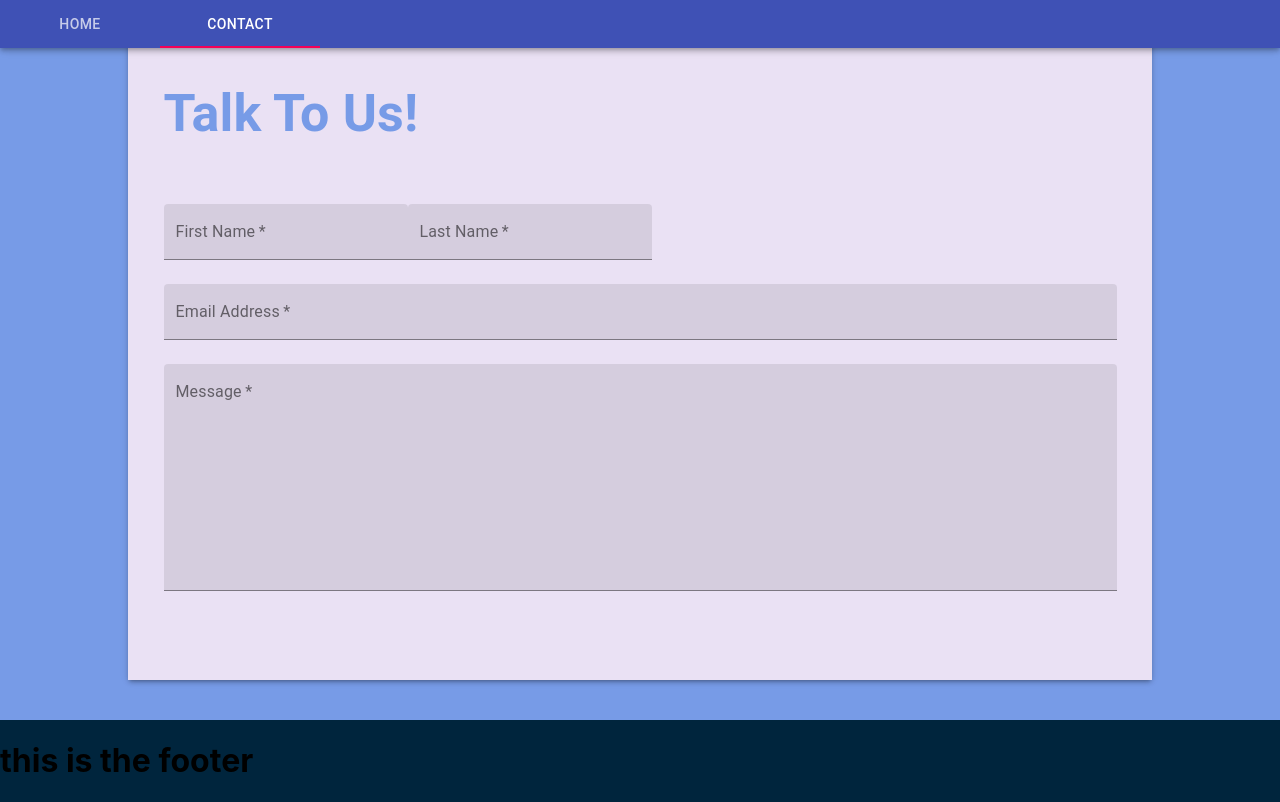
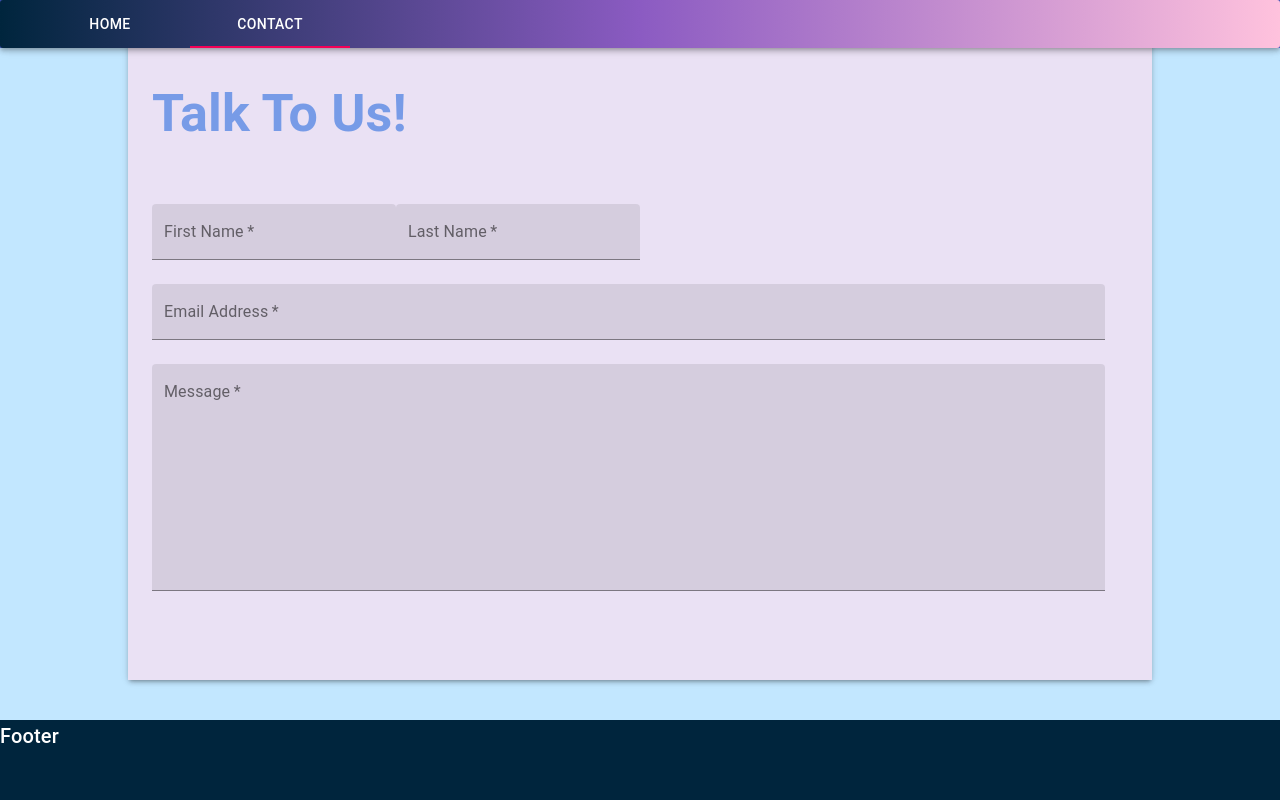
Before and after one commit to PolymorphMT/cold-banana-dev-test, a React (Create React App) app in the folder cb-test-app/: page / in a window 1280 px wide. Both pictures are taken after a click on the tab "CONTACT". Built offline with nearby package versions, Linux system fonts and the light colour scheme.

Commit message:
Home page and theme
Added a little bit of theming and fluffy info onto the home screen to give it a little bit of life. Only want to take up the space and not spend too much time on non-functionals.

```diff
--- a/cb-test-app/src/App.css
+++ b/cb-test-app/src/App.css
@@ -19,10 +19,11 @@
   min-height: 10vh;
   min-width: 100vw;
   justify-self: end;
+  color: white;
 }
 
 .App-Nav {
-  background-color: #779BE7;
+  background-color: #C2E7FF;
   display: flex;
   flex-direction: row;
   flex-wrap: wrap;
@@ -38,7 +39,7 @@
   background-color: #EAE1F4;
   display: flex;
   flex-direction: column;
-  flex-wrap: wrap;
+  /*flex-wrap: wrap;*/
   justify-content: center;
   align-items: center;
   min-height: 80vh;
@@ -58,7 +59,7 @@
 .Content {
   display: flex;
   flex-direction: column;
-  flex-wrap: wrap;
+  /*flex-wrap: wrap;*/
   justify-content: center;
   align-content: center;
   align-items: flex-start;
@@ -71,12 +72,7 @@
 }
 
 .Familiar-Img {
-  max-width: 700px;
-  max-height: 700px;
-}
-
-.Familiar-Img.media {
-  max-height: 500px;
+  max-width: 45vw;
 }
 
 .Menu-Button {
--- a/cb-test-app/src/App.js
+++ b/cb-test-app/src/App.js
@@ -1,5 +1,5 @@
 import React from 'react';
-import { AppBar, Container } from "@material-ui/core";
+import { Typography } from "@material-ui/core";
 // import ReactDOM from 'react-dom';
 import './index.css';
 import './App.css';
@@ -15,7 +15,7 @@ export default class App extends React.Component {
                 />
             </div>
                 <div className="App-Footer">
-                    <h1>this is the footer</h1>
+                    <Typography variant="h6" component="h1">Footer</Typography>
                 </div>
         </div>
         )
--- a/cb-test-app/src/HomePage.js
+++ b/cb-test-app/src/HomePage.js
@@ -1,6 +1,5 @@
 import React from "react";
-import {Container, Card, CardMedia, CardContent, Typography, CardActionArea} from "@material-ui/core";
-//import Image from '@material-ui-image'
+import {Container, Card, CardMedia, CardContent, Typography, CardActionArea, TextareaAutosize} from "@material-ui/core";
 import './index.css';
 import './App.css';
 import FamiliarImg from "./images/familiar.jpg"
@@ -12,10 +11,14 @@ export default class HomePage extends React.Component {
             <Container className="App-Page">
                 <div className="Content">
                     {mordenkainenLogo}
+                    <p>
+                        Here at the Mordenkainen Institute, we endeavour to match wizards of all ages with their
+                        perfect summoning familiar!
+                    </p>
                     <Card>
                         <CardActionArea>
-                            <CardMedia image={FamiliarImg} alt={"A summoned magical familiar with toad-like features, sat " +
-                            "in a wizard's tome"} />
+                            <CardMedia component="img" image={FamiliarImg} alt={"A summoned magical familiar with toad-like features, sat " +
+                            "in a wizard's tome"} className="Familiar-Img" />
                             <CardContent>
                                 <Typography gutterBottom variant="h5" component="h2">
                                     An example familiar
@@ -23,9 +26,9 @@ export default class HomePage extends React.Component {
                                 <Typography variant="body2" color="textSecondary" component="p">
                                     A summoned magical familiar with toad-like features, sat in a wizard's tome.
                                 </Typography>
-                                {/*<Typography variant="body3">*/}
-                                {/*    Art sourced from: https://www.artstation.com/artwork/1BAG2*/}
-                                {/*</Typography>*/}
+                                <Typography variant="body3">
+                                    Art sourced from: https://www.artstation.com/artwork/1BAG2
+                                </Typography>
                             </CardContent>
                         </CardActionArea>
                     </Card>
@@ -36,9 +39,9 @@ export default class HomePage extends React.Component {
 }
 const mordenkainenLogo = (
     <div>
-        <Typography variant="h6" component="h1">
+        <h1>
             Mordenkainen Institute
-        </Typography>
+        </h1>
         <img src={MordIcon} alt="Mordenkainen Institute Logo" width={"150vw"} color="inherit"/>
     </div>
 );
--- a/cb-test-app/src/navigation.js
+++ b/cb-test-app/src/navigation.js
@@ -8,6 +8,33 @@ import { BrowserRouter as Router, Switch, Route, Link } from "react-router-dom";
 import MenuIcon from '@material-ui/icons/Menu';
 import HomePage from './HomePage'
 import ContactPage from './ContactPage'
+import { styled, createMuiTheme } from '@material-ui/core/styles';
+
+const StyledTabs = styled(Tabs)({
+    background: 'linear-gradient(to right, #00253D, #8B5BC2, #FFC2DD)',
+    border: 0,
+    borderRadius: 3,
+    color: 'white',
+    height: 48,
+    padding: '0 30px',
+});
+
+const theme = createMuiTheme({
+    palette: {
+        primary: {
+            light: '#FFC2DE',
+            main: '#FF1F87',
+            dark: '#3D001C',
+            contrastText: '#00253D',
+        },
+        secondary: {
+            light: '#C2E7FF',
+            main: '#1FA5FF',
+            dark: '#00253D',
+            contrastText: '#FF1F87',
+        },
+    },
+});
 
 function TabPanel(props) {
     const { children, value, index, ...other } = props;
@@ -52,10 +79,11 @@ export default function Navigation() {
     return (
         <div className="App-Nav">
             <AppBar>
-                <Tabs value={value} onChange={handleChange} aria-label="website navigation">
+                <StyledTabs value={value} onChange={handleChange} aria-label="website navigation" textColor="white"
+                indicatorColor="secondary">
                     <Tab label="Home" {...a11yProps(0)} />
                     <Tab label="Contact" {...a11yProps(1)} />
-                </Tabs>
+                </StyledTabs>
             </AppBar>
             <TabPanel value={value} index={0}>
                 <Paper elevation={3}>
```
